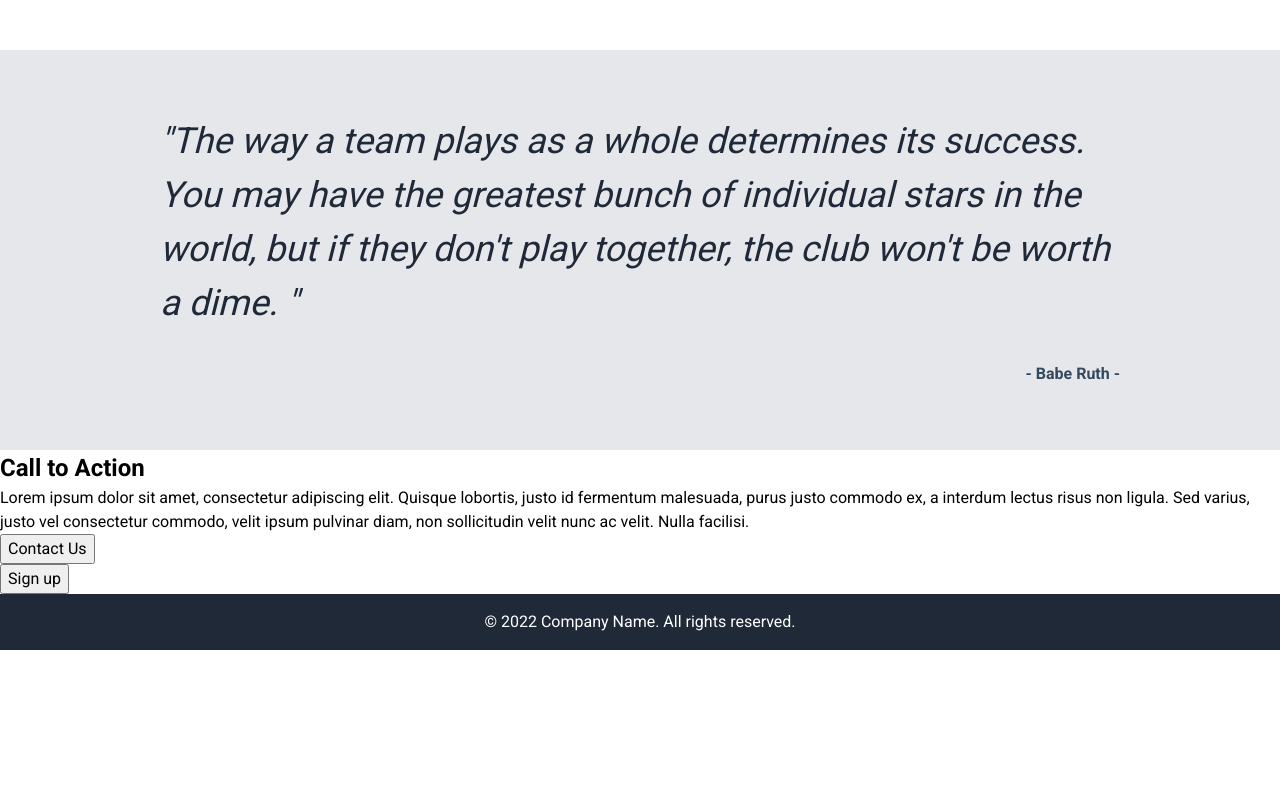
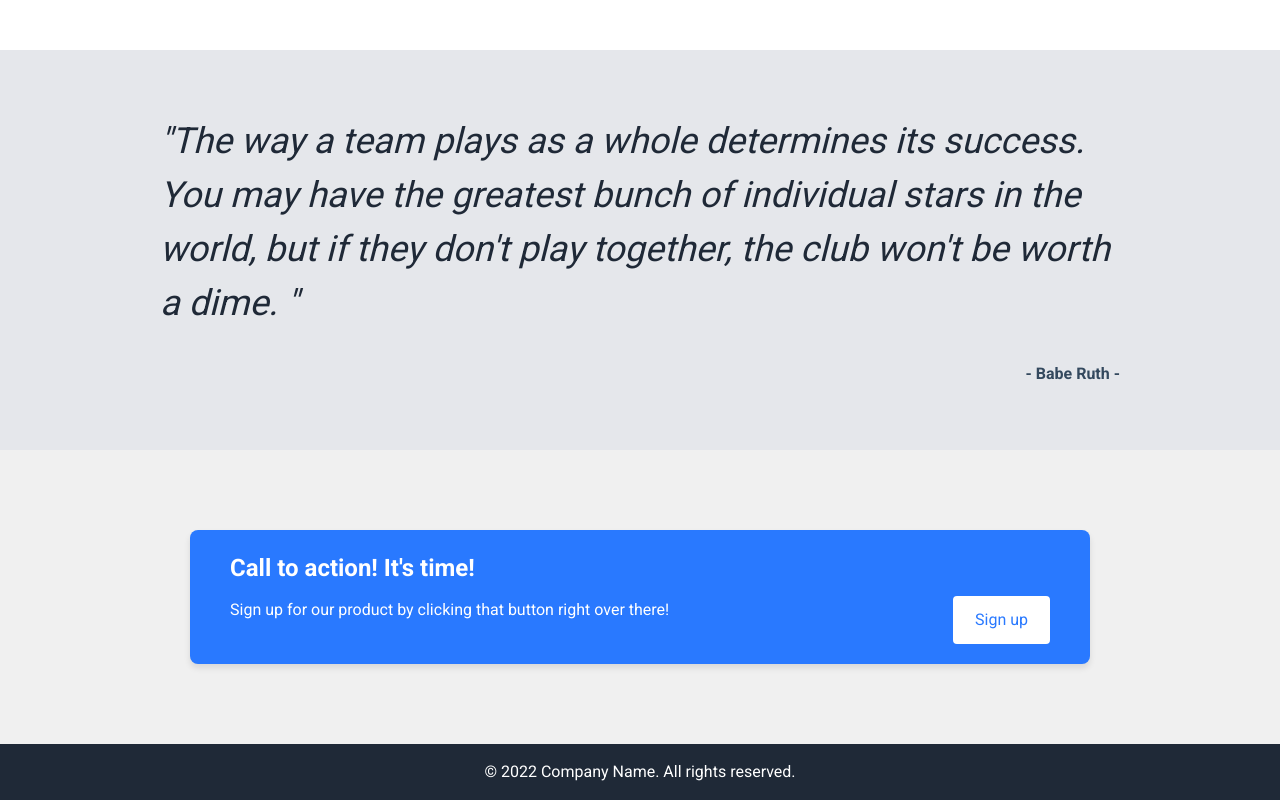
Before and after one commit to blessja/landing-page, a plain HTML site: page index.html in a window 1280 px wide. Shown: the part 1002-1802 px from the top of the page. Before the commit the page ends 1652 px from the top, so only its background shows below. Drawn offline with Linux system fonts and the light colour scheme.

Commit message:
Add call to action

```diff
--- a/index.html
+++ b/index.html
@@ -78,16 +78,13 @@
   </section>
 
   <section class="call-to-action">
-    <div class="call">
-
-      <div class="call-to-action-text">
-        <h1>Call to Action</h1>
-        <p>Lorem ipsum dolor sit amet, consectetur adipiscing elit. Quisque lobortis, justo id fermentum malesuada, purus justo commodo ex, a interdum lectus risus non ligula. Sed varius, justo vel consectetur commodo, velit ipsum pulvinar diam, non sollicitudin velit nunc ac velit. Nulla facilisi.</p>
-        <button>Contact Us</button>
-      </div>
-
-      <div class="call-to-action-button">
-        <button>Sign up</button>
+    <div class="cta-container">
+      <div class="cta-box">
+        <h1>Call to action! It's time!</h1>
+        <div class="cta-btn">
+          <p>Sign up for our product by clicking that button right over there!</p>
+          <button class="cta-button">Sign up</button>
+        </div>
       </div>
     </div>
 
--- a/style.css
+++ b/style.css
@@ -173,10 +173,6 @@ footer {
   padding: 4rem 10rem;
 }
 
-.quote-div {
-  text-align: left;
-}
-
 .quote-text {
   font-size: 36px;
   font-weight: lighter;
@@ -193,7 +189,58 @@ footer {
   padding-top: 1rem;
 }
 
-.contact {
+.cta-container {
+  flex-grow: 1;
+  display: flex;
+  justify-content: center;
+  align-items: center;
+  background-color: #f0f0f0;
+  padding: 80px;
+}
+
+.cta-box {
+  display: flex;
+  flex-direction: column;
+  background-color: #2979ff;
+  color: white;
+  text-align: center;
+  padding: 20px 40px;
+  border-radius: 8px;
+  box-shadow: 0px 4px 6px rgba(0, 0, 0, 0.1);
+  width: 90%;
+  max-width: 900px;
+  text-align: left;
+}
+
+.cta-box h1 {
+  margin: 0 0 10px;
+  font-size: 24px;
+}
+
+.cta-box p {
+  margin: 0 0 20px;
+  font-size: 16px;
+}
+
+.cta-button {
+  background-color: white;
+  color: #2979ff;
+  border: 2px solid white;
+  padding: 10px 20px;
+  border-radius: 4px;
+  font-size: 16px;
+  cursor: pointer;
+  transition: background-color 0.3s ease;
+}
+
+.cta-button:hover {
+  background-color: #f0f0f0;
+}
+
+.cta-btn {
+  display: flex;
+  justify-content: space-between;
+  align-items: center;
 }
 
 footer {
```
